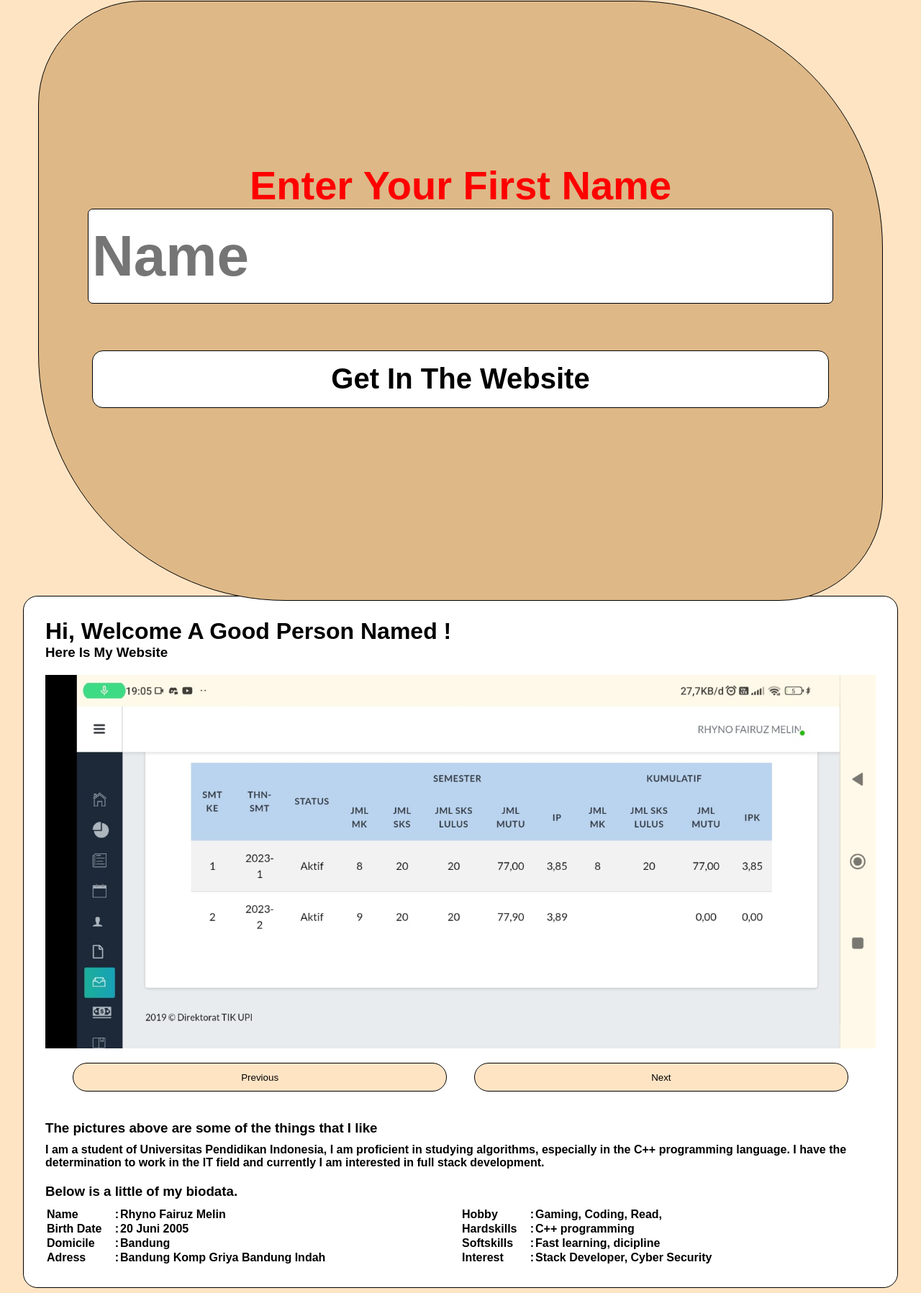
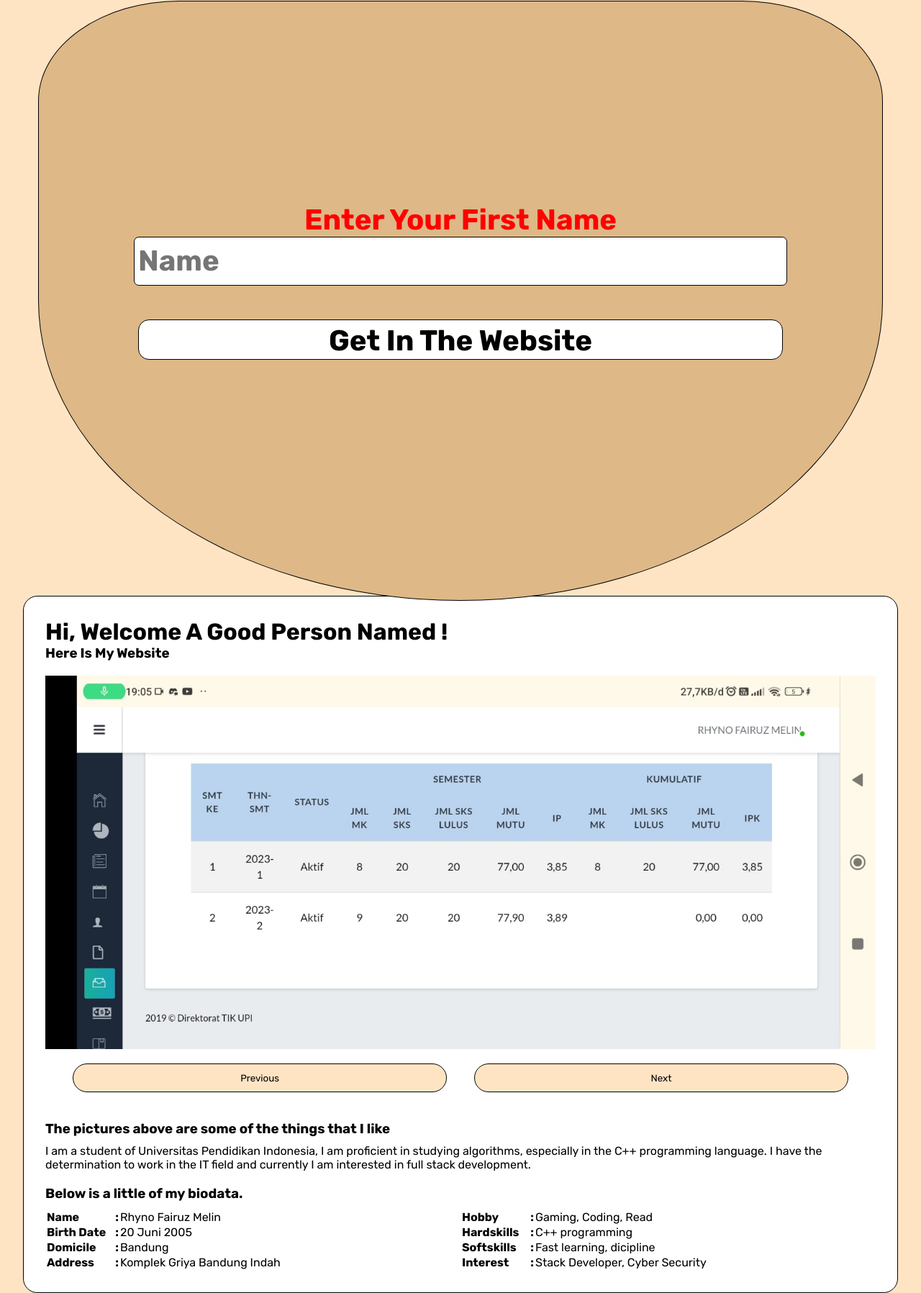
Before and after one commit to revou-fundamental-course/fundamental-Jgeng20, a plain HTML site: page index.html in a window 1280 px wide. Shown: the part 2-1799 px from the top of the page at 72% size. Drawn offline with Linux system fonts and the light colour scheme.

Commit message:
branch ke-1

```diff
--- a/css/style.css
+++ b/css/style.css
@@ -1,7 +1,9 @@
+@import url('https://fonts.googleapis.com/css2?family=Rubik:wght@400;500;700&display=swap');
+
 * {
     margin: 0;
     padding: 0;
-    font-family: Arial, Helvetica, sans-serif;
+    font-family:'Rubik', sans-serif;
     text-decoration: none;
 }
 
@@ -36,21 +38,21 @@ body {
     position:sticky;
     top: 0;
     border: 1px solid black;
-    border-radius: 18vh 43vh;
-    font-size: 7vh;
+    border-radius: 50% 50% 150% 150%;
+    font-size: 5vh;
     font-weight: bolder;
     color: red;
 }
 
 .input-first {
-    width: 80vw;
-    height: 15vh;
-    font-size: 10vh;
+    width: 70vw;
+    height: 7vh;
+    font-size: 5vh;
 }
 
 .input-enter {
-    width: 80vw;
-    height: 10vh;
+    width: 70vw;
+    height: 7vh;
     font-size: 5vh;
     font-weight: bold;
     border: 1px solid black;
@@ -68,10 +70,10 @@ body {
 
 .alert-enter {
     height: 15px;
-    margin-top: 10px;
+    margin-top: 20px;
     width: auto;
     color: red;
-    font-size: auto;
+    font-size: 4vh;
 }
 
 header {
@@ -259,6 +261,7 @@ main {
 
 .h4-bio {
     margin: 10px 0px 20px;
+    font-weight: normal;
 }
 
 section {
@@ -381,6 +384,7 @@ form {
 
 .td1 {
     width: auto;
+    font-weight:normal;
 }
 
 .table2 {
--- a/index.html
+++ b/index.html
@@ -37,6 +37,7 @@
             <div class="div-button">
                 <button class="button-nav" onclick="navigation(1)"> <img class="img-navbar" src="assets/closeImg.png"></button>
             </div>
+            <a class="a-navbar" href="#home">Home</a>
             <a class="a-navbar" href="#about">About</a>
             <a class="a-navbar" href="#profile">Profile</a>
             <a class="a-navbar" href="#message">Message</a>
@@ -89,11 +90,11 @@
                                 </td>
                             </tr>
                             <tr>
-                                <th class="th1">Adress
+                                <th class="th1">Address
                                     <p>:</p>
                                 </th>
                                 <td class="td1">
-                                    <p>Bandung Komp Griya Bandung Indah</p>
+                                    <p>Komplek Griya Bandung Indah</p>
                                 </td>
                             </tr>
                         </table>
@@ -103,7 +104,7 @@
                                     <p>:</p>
                                 </th>
                                 <td class="td1">
-                                     <p> Gaming, Coding, Read, </p>
+                                     <p> Gaming, Coding, Read</p>
                                 </td>
                             </tr>
                             <tr>
```
